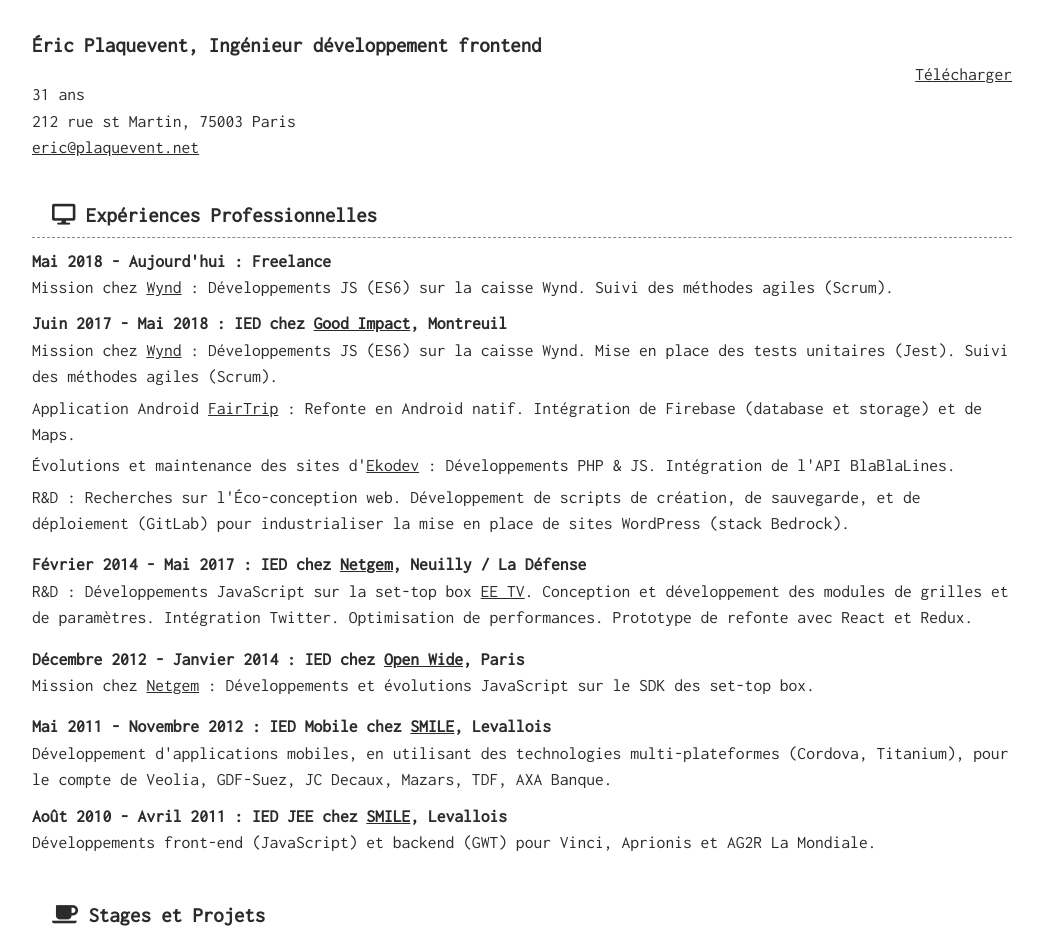
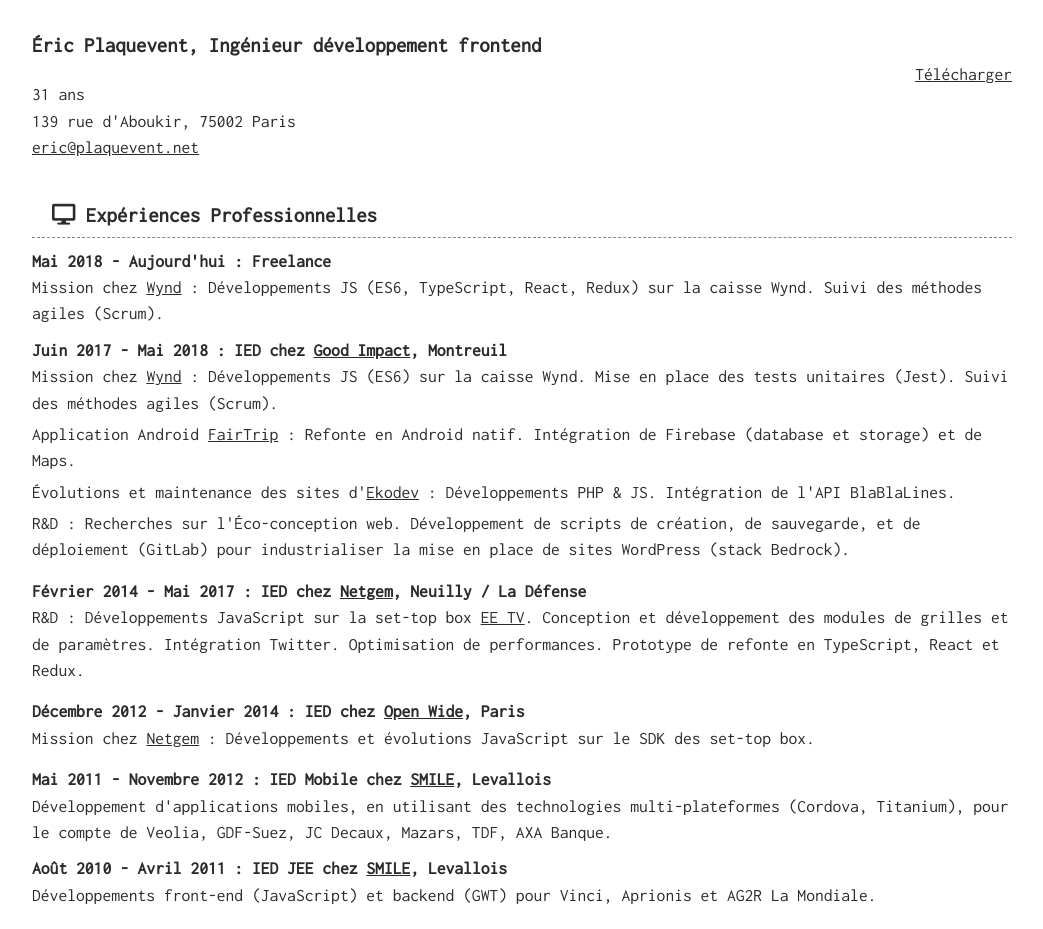
Before and after one commit to ericplaquevent/ericplaquevent.github.com, a plain HTML site: page index.html in a window 1280 px wide. Shown: the top 929 px of the page, without its empty margins (118-1161 px from the left). Drawn offline with Linux system fonts and the light colour scheme.

Commit message:
update xp

```diff
--- a/index.html
+++ b/index.html
@@ -30,7 +30,7 @@
           <span id="age"></span>
         </p>
         <p>
-          212 rue st Martin, 75003 Paris
+          139 rue d'Aboukir, 75002 Paris
         </p>
         <p>
           <a href="mailto:eric@plaquevent.net">eric@plaquevent.net</a>
@@ -45,7 +45,7 @@
           <h3>Mai 2018 - Aujourd'hui : Freelance</h3>
           <ul>
             <li><strong>Mission chez <a href="https://www.wynd.eu/" target="_blank">Wynd</a></strong> :
-              Développements JS (ES6) sur la caisse Wynd. Suivi des méthodes agiles (Scrum).
+              Développements JS (ES6, TypeScript, React, Redux) sur la caisse Wynd. Suivi des méthodes agiles (Scrum).
             </li>
             <!--<li><strong>Application Android <a href="https://play.google.com/store/apps/details?id=org.fairtrip.fairtrip" target="_blank">FairTrip</a></strong> :-->
               <!--Développement de la v2 : compte utilisateur, moteur de recommandation, filtres.-->
@@ -74,7 +74,7 @@
             <li><strong>R&D :</strong> Développements JavaScript sur la set-top box <a
                 href="http://ee.co.uk/ee-and-me/family-home/ee-tv" target="_blank">EE TV</a>. Conception et
               développement des modules de grilles et de paramètres. Intégration Twitter. Optimisation de performances.
-              Prototype de refonte avec React et Redux.
+              Prototype de refonte en TypeScript, React et Redux.
             </li>
           </ul>
         </li>
@@ -179,7 +179,7 @@
         <li>
           <h3>Web</h3>
           <p>
-            JavaScript (ES6), React, Redux, jQuery, SCSS, Node.js.
+            JavaScript (ES6), TypeScript, React, Redux, jQuery, SCSS, Node.js.
           </p>
         </li>
         <li>
@@ -256,7 +256,7 @@
         </li>
         <li>
           <h3>Entraide</h3>
-          <p>Depuis 2016 : Bénévole à la <a href="http://lamaisondelamitie.fr" target="_blank">Maison de l'amitié</a>
+          <p>2016 - 2018 : Bénévole à la <a href="http://lamaisondelamitie.fr" target="_blank">Maison de l'amitié</a>
           </p>
           <p>2014 - 2015 : Membre de l'association <a href="http://www.etudiants-sans-frontieres.com/" target="_blank">Étudiants
             Sans Frontières</a>.</p>
```
